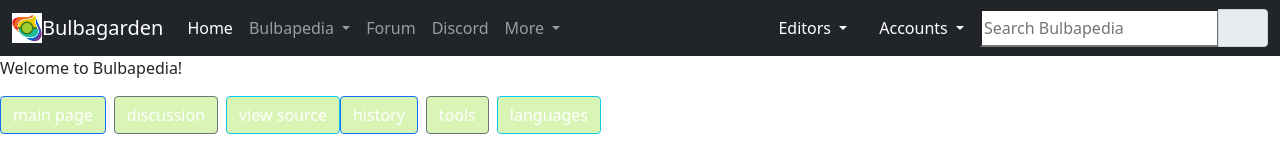
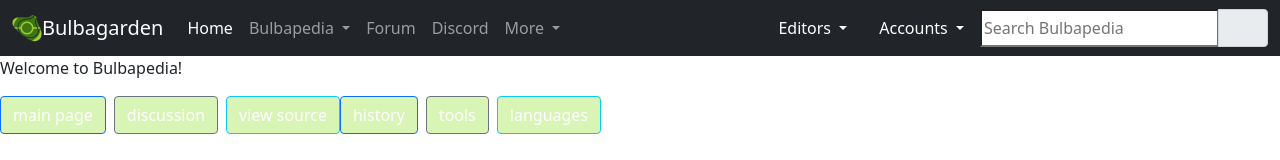
Before and after one commit to thai0521/bulbapedia, an Angular app: page / in a window 1280 px wide. Shown: the top 160 px of the page. Built offline with nearby package versions, Linux system fonts and the light colour scheme.

Commit message:
Adjust logo

```diff
--- a/src/app/header/header.component.html
+++ b/src/app/header/header.component.html
@@ -1,6 +1,6 @@
 <nav class="navbar navbar-expand-lg navbar-dark bg-dark">
     <div class="container-fluid">
-      <img src="assets/download.png" alt="" width="30" height="30">
+      <img src="assets/bulbapedia_logo.webp" alt="" width="30" height="30">
       <a class="navbar-brand" href="#">Bulbagarden</a>
       <button class="navbar-toggler" type="button" data-bs-toggle="collapse" data-bs-target="#navbarSupportedContent" aria-controls="navbarSupportedContent" aria-expanded="false" aria-label="Toggle navigation">
         <span class="navbar-toggler-icon"></span>
```
